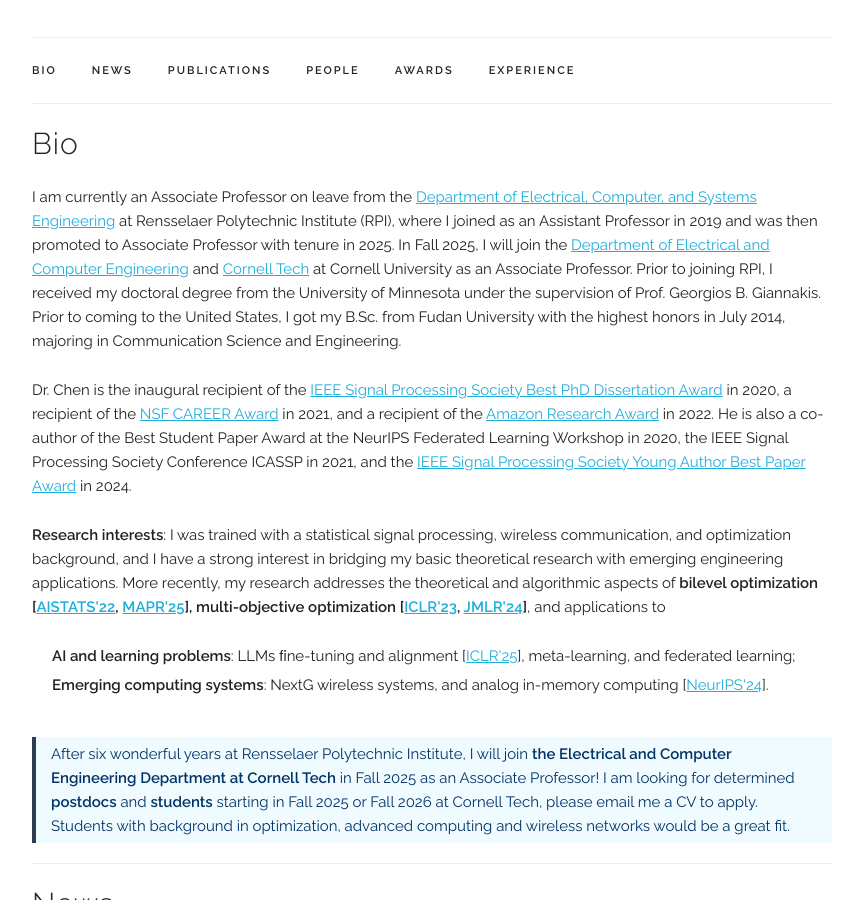
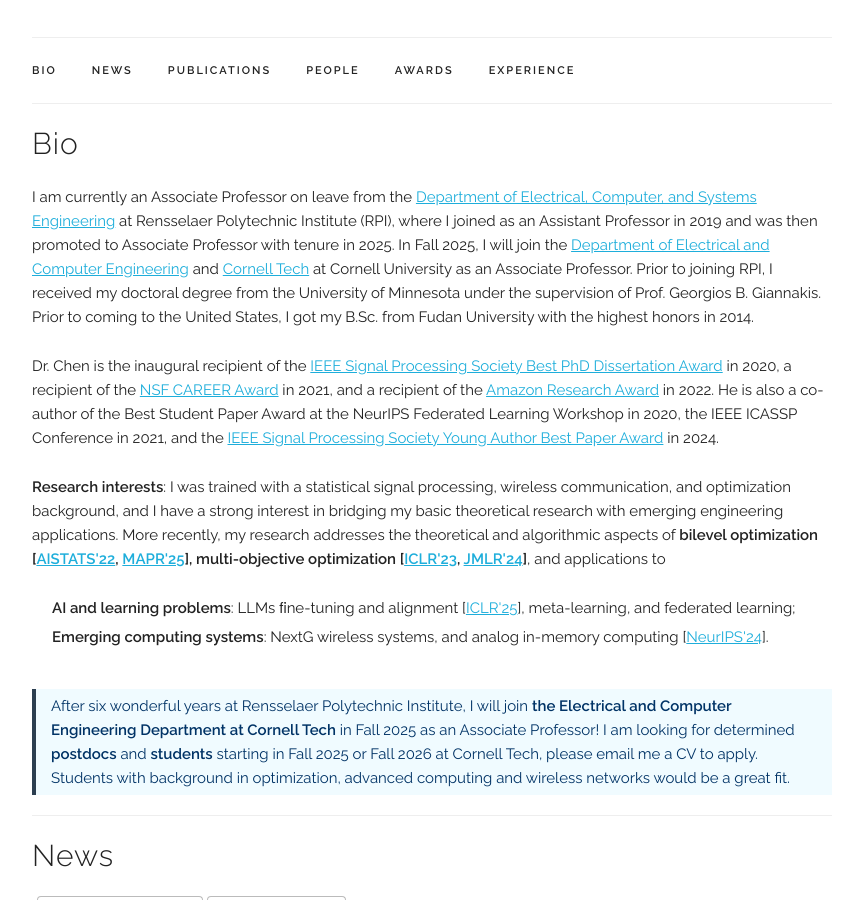
Before and after one commit to chentianyi19/chentianyi19.github.io, a Jekyll site: the page built from index.html, in a window 1280 px wide and 900 px high, scrolled down 318 px. Shown: the whole window, without its empty margins (208-1071 px from the left). Built offline with Jekyll 4.4.1, drawn with Linux system fonts in a browser that asks for light colours; some web fonts are replaced; comment, search, counter and statistics services are not loaded.

Commit message:
Update index.html

```diff
--- a/index.html
+++ b/index.html
@@ -13,9 +13,9 @@
 
   <p> I am currently an Associate Professor on leave from the <a href="https://www.ecse.rpi.edu/">Department of Electrical, Computer, and Systems Engineering</a> at Rensselaer Polytechnic Institute (RPI), where I joined as an Assistant Professor in 2019 and was then promoted to Associate Professor with tenure in 2025. In Fall 2025, I will join the <a href="https://www.engineering.cornell.edu/ece/">Department of Electrical and Computer Engineering</a> and <a href="https://tech.cornell.edu/">Cornell Tech</a> at Cornell University as an Associate Professor.
   Prior to joining RPI, I received my doctoral degree from the University of Minnesota under the supervision of Prof. Georgios B. Giannakis.
-  Prior to coming to the United States, I got my B.Sc. from Fudan University with the highest honors in July 2014, majoring in Communication Science and Engineering. </p>
+  Prior to coming to the United States, I got my B.Sc. from Fudan University with the highest honors in 2014. </p>
   <p>Dr. Chen is the inaugural recipient of the <a href="https://cse.umn.edu/ece/feature-stories/alumnus-tianyi-chen-receives-ieee-sps-best-dissertation-award">IEEE Signal Processing Society Best PhD Dissertation Award</a> in 2020, a recipient of the <a href="https://www.nsf.gov/awardsearch/showAward?AWD_ID=2047177&HistoricalAwards=false">NSF CAREER Award</a> in 2021, and a recipient of the <a href="https://www.amazon.science/research-awards/program-updates/fall-2021-and-winter-2022-amazon-research-awards-recipients-announced">Amazon Research Award</a> in 2022.
-    He is also a co-author of the Best Student Paper Award at the NeurIPS Federated Learning Workshop in 2020, the IEEE Signal Processing Society Conference ICASSP in 2021, and the <a href="https://signalprocessingsociety.org/community-involvement/award-recipients/">IEEE Signal Processing Society Young Author Best Paper Award</a> in 2024.</p>
+    He is also a co-author of the Best Student Paper Award at the NeurIPS Federated Learning Workshop in 2020, the IEEE ICASSP Conference in 2021, and the <a href="https://signalprocessingsociety.org/community-involvement/award-recipients/">IEEE Signal Processing Society Young Author Best Paper Award</a> in 2024.</p>
 
  <p><b>Research interests</b>: I was trained with a statistical signal processing, wireless communication, and optimization background, and I have a strong interest in bridging my basic theoretical research with emerging engineering applications.
    More recently, my research addresses the theoretical and algorithmic aspects of <b>bilevel optimization  [<a href="https://proceedings.mlr.press/v151/chen22e/chen22e.pdf" target="_blank">AISTATS'22</a>, <a href="https://arxiv.org/pdf/2302.05185" target="_blank">MAPR'25</a>], multi-objective optimization [<a href="https://arxiv.org/pdf/2210.12624" target="_blank">ICLR'23</a>, <a href="https://www.jmlr.org/papers/volume25/23-1287/23-1287.pdf" target="_blank">JMLR'24</a>]</b>, and applications to
```
